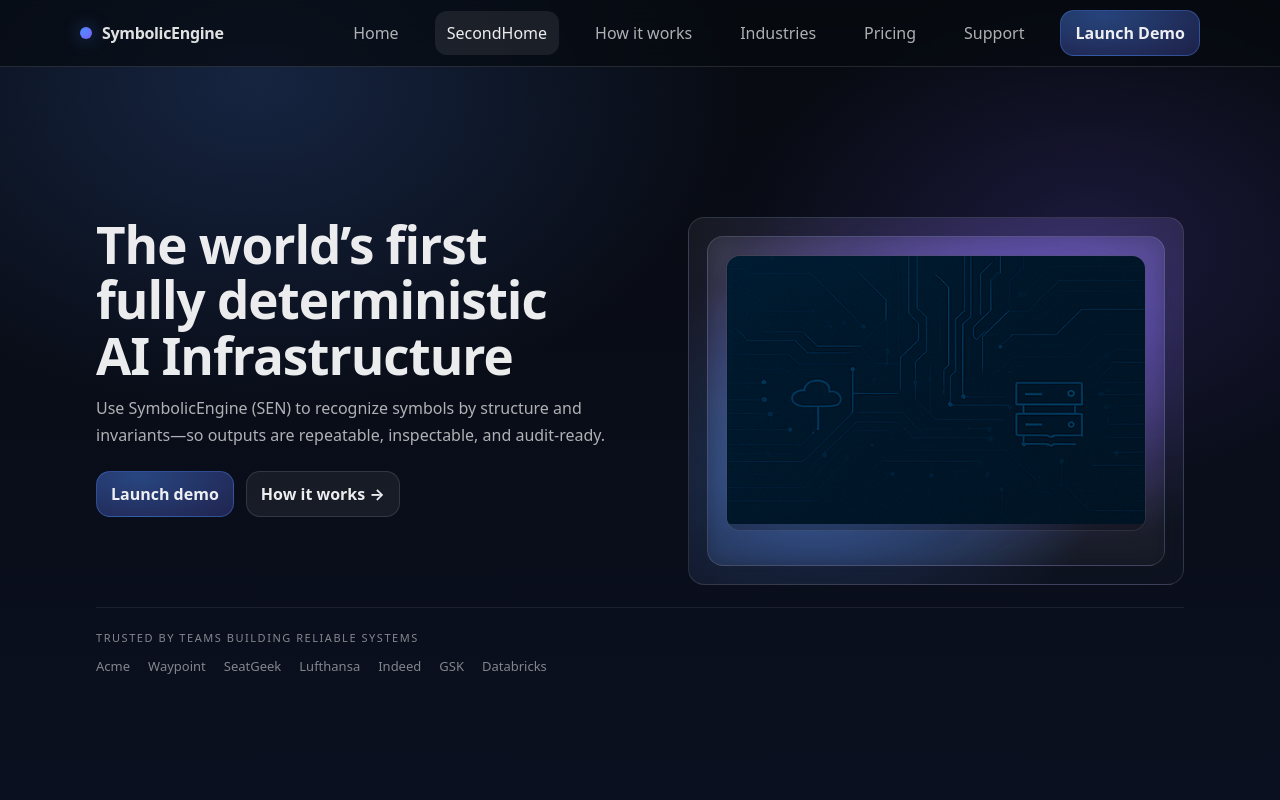
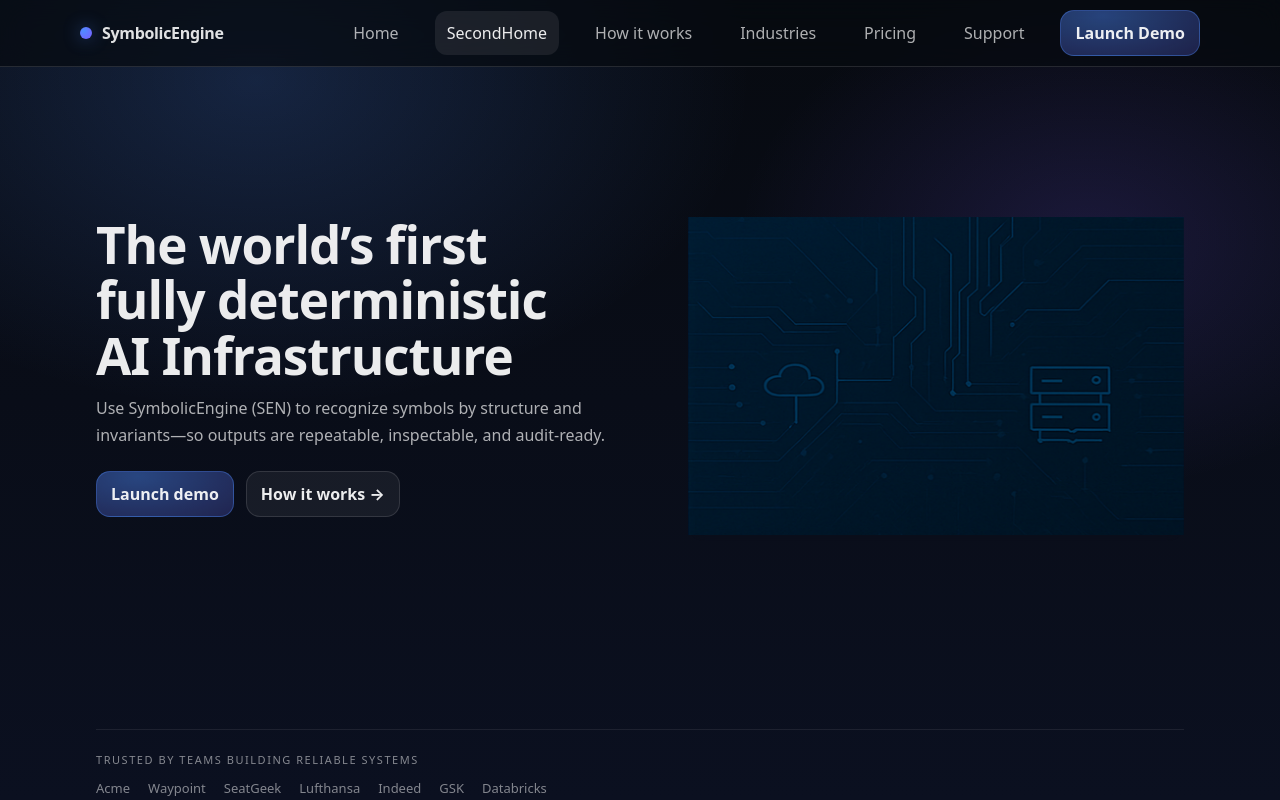
Before and after one commit to f22fighterpilot1/sen-website, a React (Vite) app: page /secondHome in a window 1280 px wide. Built offline with nearby package versions, Linux system fonts and the light colour scheme.

Commit message:
increased home2-logo-row margin-top from 22 to 188

```diff
--- a/src/styles/theme.css
+++ b/src/styles/theme.css
@@ -880,22 +880,17 @@
   flex-wrap: wrap;
 }
 
-.home2-visual {
-  padding: 18px;
-  min-height: 330px;
-  background:
-    radial-gradient(680px 420px at 70% 25%, rgba(124,92,255,0.25), transparent 55%),
-    radial-gradient(520px 360px at 25% 70%, rgba(79,140,255,0.22), transparent 55%),
-    linear-gradient(180deg, rgba(255,255,255,0.06), rgba(255,255,255,0.02));
+/* Home v2 hero image — no card background */
+.home2-visual.card {
+  background: none;
+  border: none;
+  box-shadow: none;
+  padding: 0;
 }
 
 .home2-visual-inner {
-  position: relative;
-  height: 100%;
-  border-radius: 14px;
-  border: 1px solid rgba(255,255,255,0.10);
-  background: rgba(0,0,0,0.22);
-  overflow: hidden;
+  background: none;
+  border: none;
 }
 
 .home2-visual-chip {
@@ -937,7 +932,7 @@
 }
 
 .home2-logo-row {
-  margin-top: 22px;
+  margin-top: 188px;
   padding-top: 22px;
   border-top: 1px solid rgba(255,255,255,0.08);
 }
```
